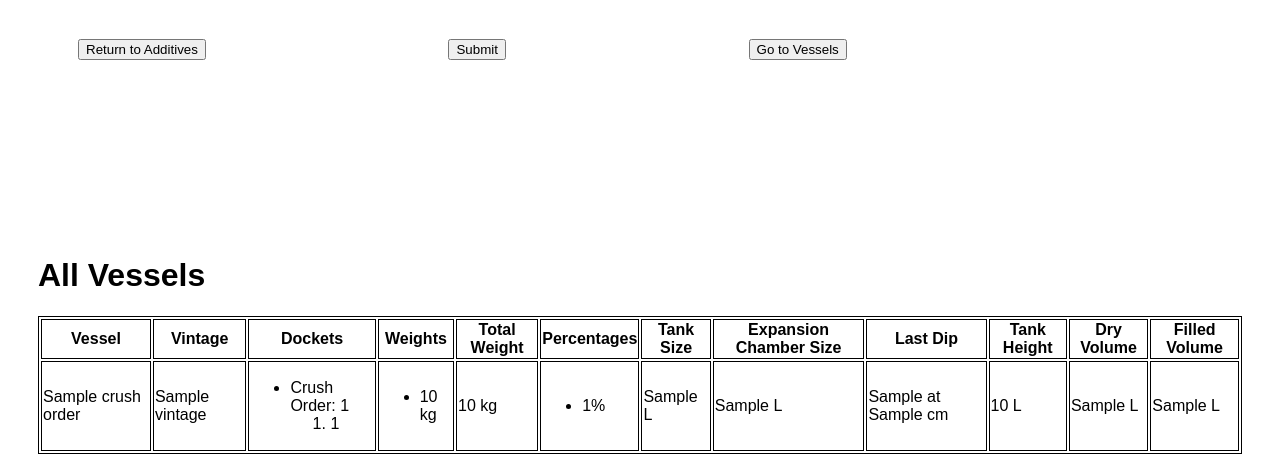
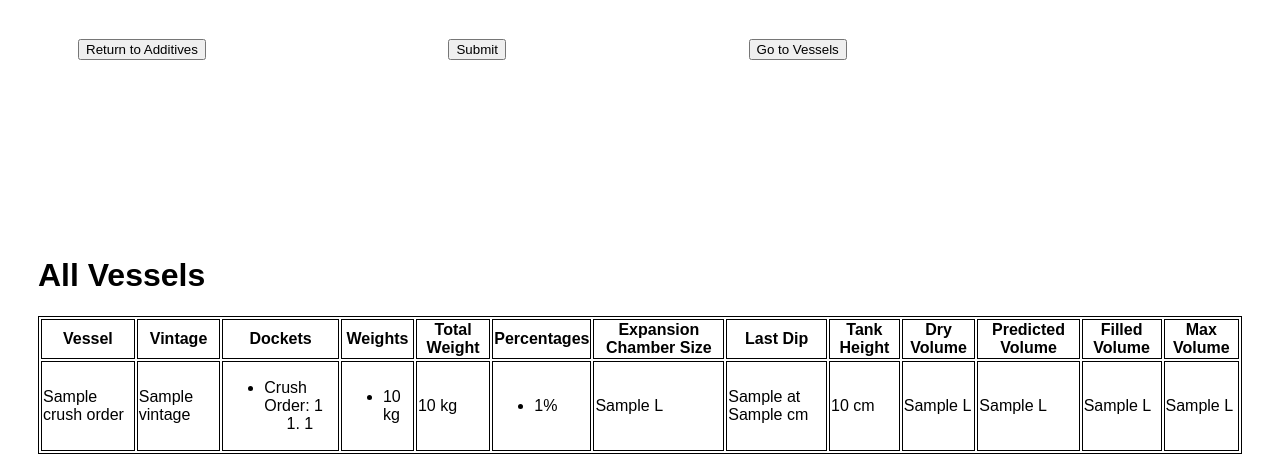
Before and after one commit to elthran/winery, a Django app: template templates/racking.html in a window 1280 px wide. Shown: the part 1170-1624 px from the top of the page. Run offline with Django 4.2, Linux system fonts and the light colour scheme; the template is opened without the code that fills it: most values are stand-ins (such as "Sample title", 1, 10 or a date in 2020).

Commit message:
Added volume visualizers

```diff
--- a/apps/models/vessels.py
+++ b/apps/models/vessels.py
@@ -84,6 +84,11 @@ class Vessel(models.Model):
         # 4,725.07 - 3 and 17
 
     @property
+    def predicted_volume(self):
+        return sum([crush_order.predicted_volume for crush_order in self.crush_orders.all()])
+
+
+    @property
     def actual_volume(self):
         volume = self.max_volume - self.unused_volume
         return "{:,}".format(int(volume - self.expansion_chamber_volume))
--- a/templates/racking.html
+++ b/templates/racking.html
@@ -163,12 +163,13 @@ table, th, td {
 		<th>Weights</th>
 		<th>Total Weight</th>
 		<th>Percentages</th>
-		<th>Tank Size</th>
 		<th>Expansion Chamber Size</th>
 		<th>Last Dip</th>
 		<th>Tank Height</th>
 		<th>Dry Volume</th>
+		<th>Predicted Volume</th>
 		<th>Filled Volume</th>
+		<th>Max Volume</th>
 	</tr>
 	{% for vessel in data %}
 	<tr>
@@ -188,12 +189,13 @@ table, th, td {
 			<td><ul>{% for weight in vessel.weights %}<li>{{ weight }} kg</li>{% endfor %}</ul></td>
 			<td>{{ vessel.current_weight }} kg</td>
 			<td><ul>{% for percent in vessel.percentages %}<li>{{ percent }}%</li>{% endfor %}</ul></td>
-			<td>{{ vessel.max_volume }} L</td>
 			<td>{{ vessel.expansion_chamber_volume }} L</td>
 			<td>{% for dip in vessel.dips.all %}{{ dip.dip_type }} at {{ dip.dip_depth }} cm{% endfor %}</td>
-			<td>{{ vessel.cylinder_height }} L</td>
+			<td>{{ vessel.cylinder_height }} cm</td>
 			<td>{{ vessel.unused_volume }} L</td>
+			<td>{{ vessel.predicted_volume }} L</td>
 			<td>{{ vessel.actual_volume }} L</td>
+			<td>{{ vessel.max_volume }} L</td>
 		{% else %}
 			<td>{{ vessel.name }}</td>
 			<td>-</td>
@@ -202,12 +204,12 @@ table, th, td {
 			<td>-</td>
 			<td>-</td>
 			<td>-</td>
-			<td>{{ vessel.max_volume }} L</td>
 			<td>{{ vessel.expansion_chamber_volume }} L</td>
 			<td>{% for dip in vessel.dips.all %}{{ dip.dip_type }} at {{ dip.dip_depth }} cm{% endfor %}</td>
-			<td>{{ vessel.cylinder_height }} L</td>
+			<td>{{ vessel.cylinder_height }} cm</td>
 			<td>{{ vessel.unused_volume }} L</td>
 			<td>{{ vessel.actual_volume }} L</td>
+			<td>{{ vessel.max_volume }} L</td>
 		{% endif %}
 	</tr>
 <!--		<tr>-->
```
